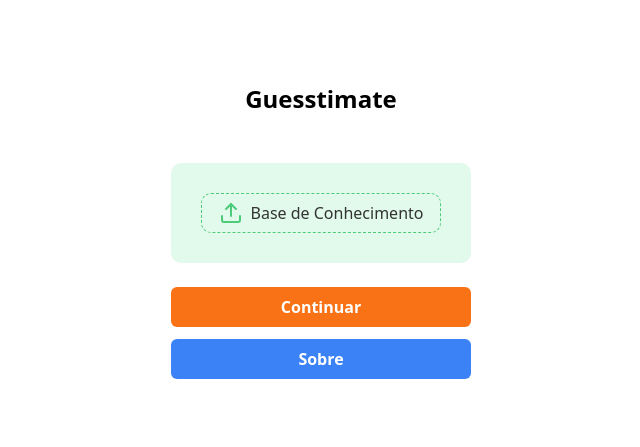
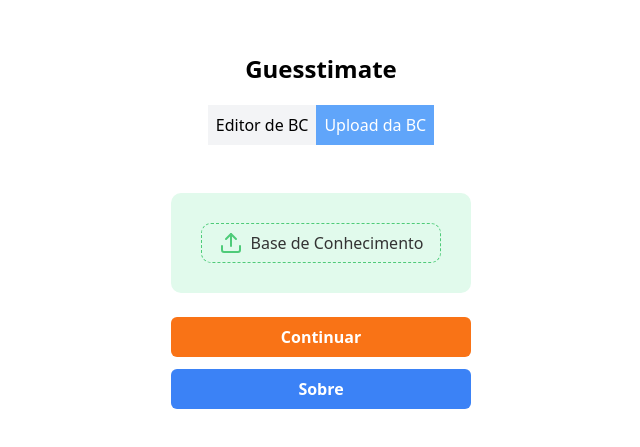
Before and after one commit to ruifernandees/guesstimate-interface, a React (Create React App) app: page / in a window 1280 px wide. Shown: the part 169-616 px from the top of the page, without its empty margins (319-959 px from the left). Built offline with nearby package versions, Linux system fonts and the light colour scheme.

Commit message:
FEAT: BC editor front end

```diff
--- a/src/domain/entities/knowledge-database.ts
+++ b/src/domain/entities/knowledge-database.ts
@@ -12,6 +12,7 @@
     readonly logicalRules: LogicalRule[],
     readonly targets: string[],
     readonly name: string,
+    readonly raw: string,
   ) {
     this.facts = new Facts(logicalRules);
   }
--- a/src/domain/parsers/parseFileContentToKnowledgeDatabase.ts
+++ b/src/domain/parsers/parseFileContentToKnowledgeDatabase.ts
@@ -30,5 +30,5 @@
     .filter(removeBlankSpaces)
     .map(removeLineBreak);
   const dbName = rawDbName.replace(FileContentSeparator.NAME, '');
-  return new KnowledgeDatabase(rules, targets, dbName);
+  return new KnowledgeDatabase(rules, targets, dbName, fileContent);
 }
--- a/src/presentation/pages/Home/index.tsx
+++ b/src/presentation/pages/Home/index.tsx
@@ -16,6 +16,7 @@
 
 const Home: React.FC = () => {
   const [isLoading, setIsLoading] = useState(false);
+  const [isEditor, setIsEditor] = useState(false);
 
   const navigate = useNavigate();
 
@@ -57,9 +58,32 @@
       <h1 className="text-center text-blue text-2xl font-black">
         Guesstimate
       </h1>
-      <Dropzone
+      <div className="flex items-center justify-center mt-5">
+        <button
+          onClick={() => setIsEditor(true)}
+          className={`flex items-center justify-center ${isEditor ? 'bg-blue-400 text-white' : 'bg-gray-100'} w-100 h-10 p-2`}
+        >
+          Editor de BC
+        </button>
+        <button
+          onClick={() => setIsEditor(false)}
+          className={`flex items-center justify-center ${!isEditor ? 'bg-blue-400 text-white' : 'bg-gray-100'} w-100 h-10 p-2`}
+        >
+          Upload da BC
+        </button>
+      </div>
+      {
+        isEditor
+          ? <textarea className="bg-gray-200 border-black border-spacing-2 w-96 h-44 m-5">
+            {
+              knowledgeDatabase?.raw || 'IF fact THEN consequence'
+            }
+          </textarea>
+          : <Dropzone
         onFileUploaded={handleFileUploaded}
       />
+      }
+
       <button
         className="h-10 px-6 w-300 mb-3 flex justify-center items-center font-semibold rounded-md bg-orange-500 hover:bg-orange-600 transition-all ease-in text-white"
         onClick={handleGo}
```
